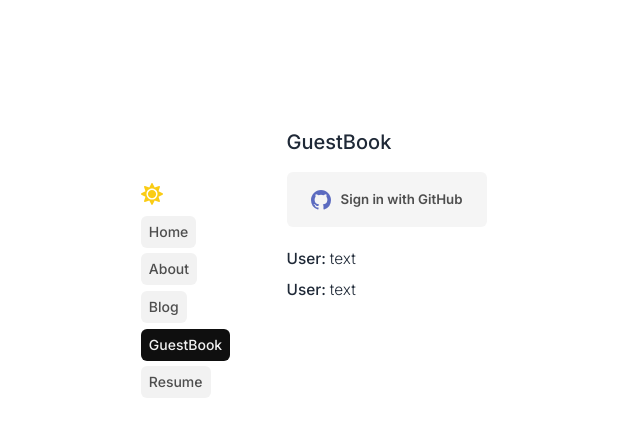
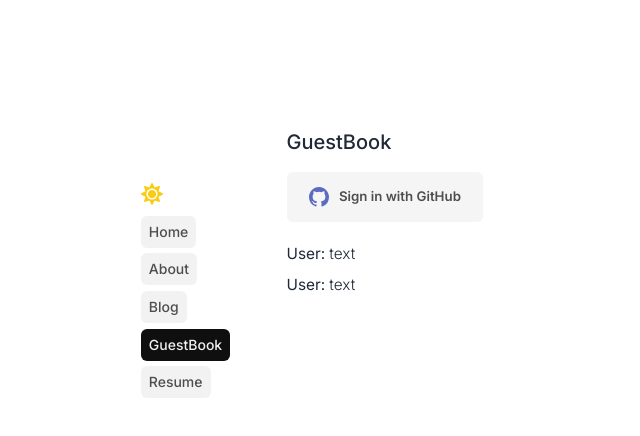
Before and after one commit to MuradIsayev/portfolio-front, a React (Vite) app: page /guestbook in a window 1280 px wide. Shown: the top 436 px of the page, without its empty margins (0-640 px from the left). Built offline with nearby package versions, Linux system fonts and the light colour scheme.

Commit message:
more changes

```diff
--- a/src/components/GuestBook/GuestBookContent.jsx
+++ b/src/components/GuestBook/GuestBookContent.jsx
@@ -5,7 +5,7 @@ function GuestBookContent() {
       <div className="flex flex-row justify-start gap-[4px]
                       mt-2 w-[90%] font-[300] text-[.96rem]
                 md:mt-1 md:w-[90%] md:font-[400] md:text-[.77rem]">
-        <span className="font-[500]">User: </span>
+        <span className="font-[400]">User: </span>
         <span>text</span>
       </div>
     </div>
--- a/src/index.css
+++ b/src/index.css
@@ -62,7 +62,7 @@
 
     /* GUESTBOOK */
     .login-with-github {
-        @apply flex justify-center items-center px-[1.5rem] py-[1.1rem] gap-[10px]  rounded-md
+        @apply flex justify-center items-center px-[1.4rem] py-[.95rem] gap-[10px]  rounded-md
         cursor-pointer transition ease-linear duration-100
         bg-[#f5f5f5] text-[#4E4E4E] dark:bg-[#272727]
         dark:text-[#C2C2C2] hover:bg-[#e5e5e5] hover:text-[#0c0c0c]
```
